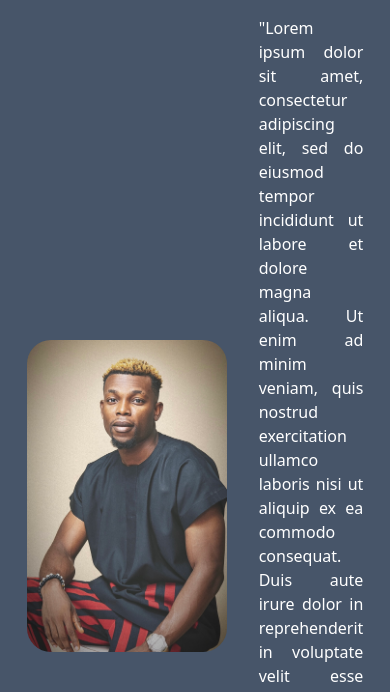
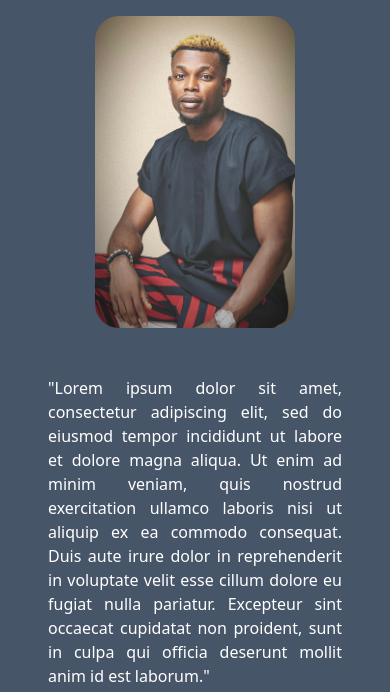
Before and after one commit to junosdakolo/Twassign, a website: page index.html in a window 390 px wide. Shown: the part 152-844 px from the top of the page. Drawn offline with nearby package versions, Linux system fonts and the light colour scheme.

Commit message:
updated portfolio3

```diff
--- a/index.html
+++ b/index.html
@@ -40,7 +40,7 @@
           <!-- Hero Section -->
          <section class=" justify-center lg:flex-row sm:flex-col p-6 items-center gap-8 mb-12" id="hero">
             <h1 class="text-3xl  font-normal text-center">Dakolo Emmanuel </h1>
-            <div class="flex lg:flex-row sm:flex-col justify-center p-6 items-center gap-8 mb-12">
+            <div class="flex flex-col lg:flex-row justify-center p-6 items-center gap-8 mb-12">
                 <img
                   class="rounded-3xl mt-4 content-center"
                   src="img/ED4B256D-48B3-4979-992F-050D410D103A.jpg"
@@ -48,7 +48,8 @@
                   width="200"
                   height="200"
                 >
-                <p class="text-justify mt-4">
+                <p class="text-justify mt-4 sm:text-center">
+
                   "Lorem ipsum dolor sit amet, consectetur adipiscing elit, sed do eiusmod tempor incididunt ut labore et dolore magna aliqua. Ut enim ad minim veniam, quis nostrud exercitation ullamco laboris nisi ut aliquip ex ea commodo consequat. Duis aute irure dolor in reprehenderit in voluptate velit esse cillum dolore eu fugiat nulla pariatur. Excepteur sint occaecat cupidatat non proident, sunt in culpa qui officia deserunt mollit anim id est laborum."
                 </p>
               </div>
```
